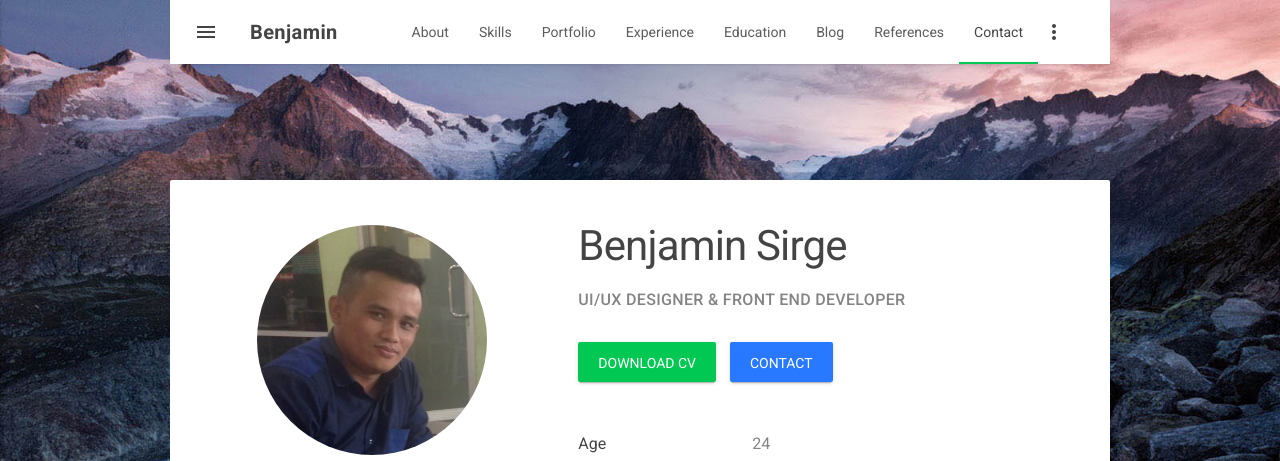
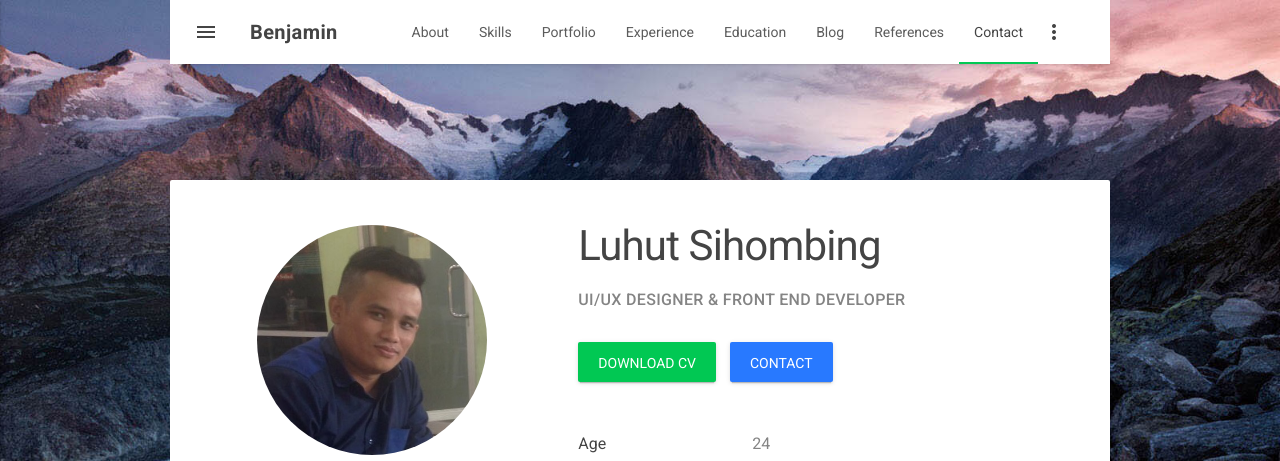
Before and after one commit to luhutsihombing/luhut.github.io, a plain HTML site: page index.html in a window 1280 px wide. Shown: the top 461 px of the page. Drawn offline with Linux system fonts and the light colour scheme; some packages are replaced by stand-ins of ours.

Commit message:
update index.html

```diff
--- a/index.html
+++ b/index.html
@@ -78,7 +78,7 @@
 					<div class="nicescroll-bar">
 						<div class="drawer-profile-wrap">
 							<div class="candidate-img-drawer mt-25 mb-20"></div>
-							<span class="candidate-name block mb-10 text-center">benjamin sirge</span>
+							<span class="candidate-name block mb-10 text-center">Luhut Sihombing</span>
 							<ul class="social-icons  mb-30">
 								<li>
 									<a class="facebook-link" href="#">
@@ -249,7 +249,7 @@
 											</div>
 											<div class="col-md-7 col-xs-12">
 												<div class="info-wrap">
-													<h1>benjamin sirge</h1>
+													<h1>Luhut Sihombing</h1>
 													<h5 class="mt-20 font-grey">UI/UX Designer & Front End Developer</h5>
 													<div class="mt-30">
 														<a id="download_cv" class="mdl-button mdl-js-button mdl-button--raised mdl-js-ripple-effect  bg-green font-white mr-10" href="#">download cv</a>
```
